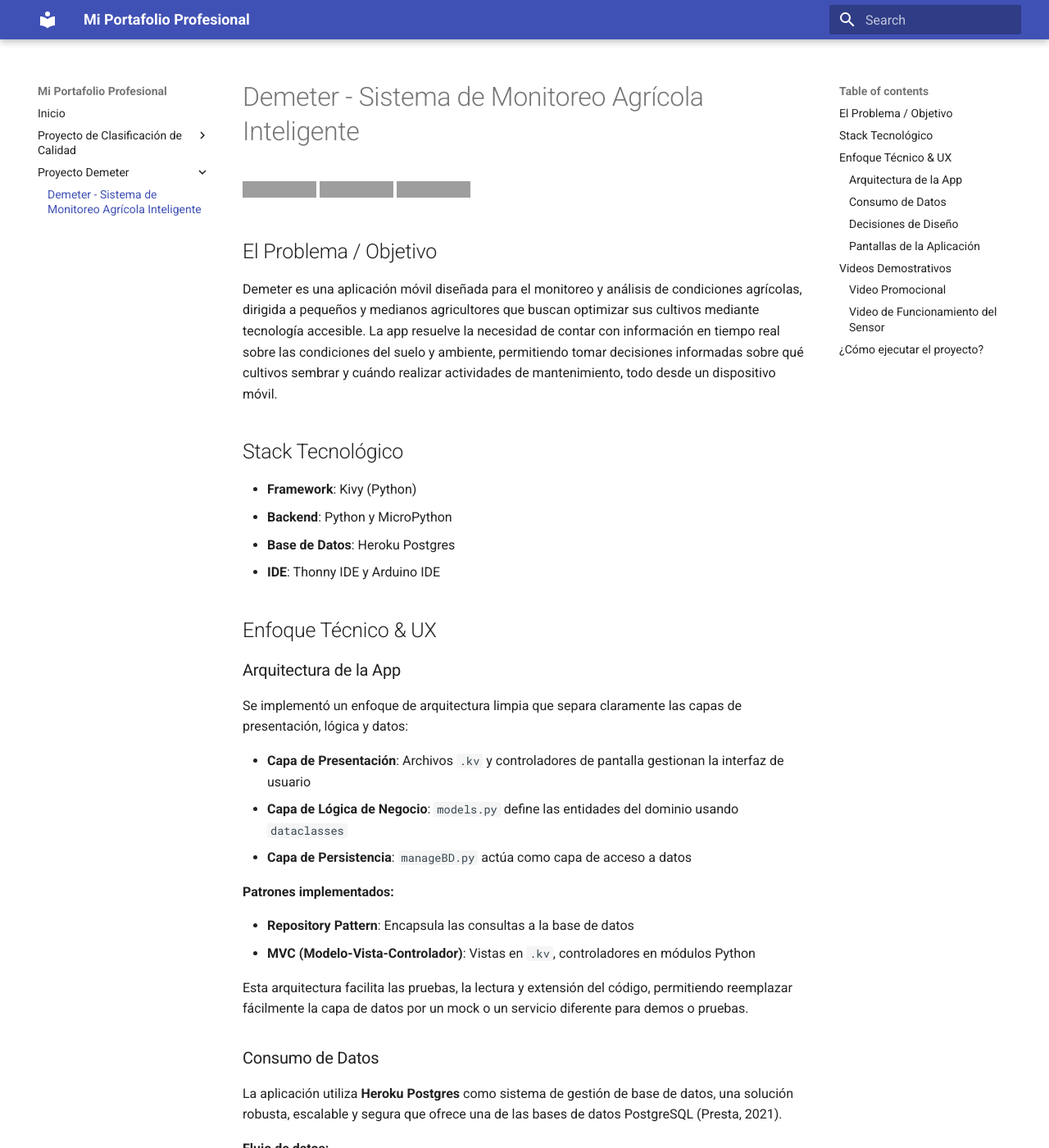
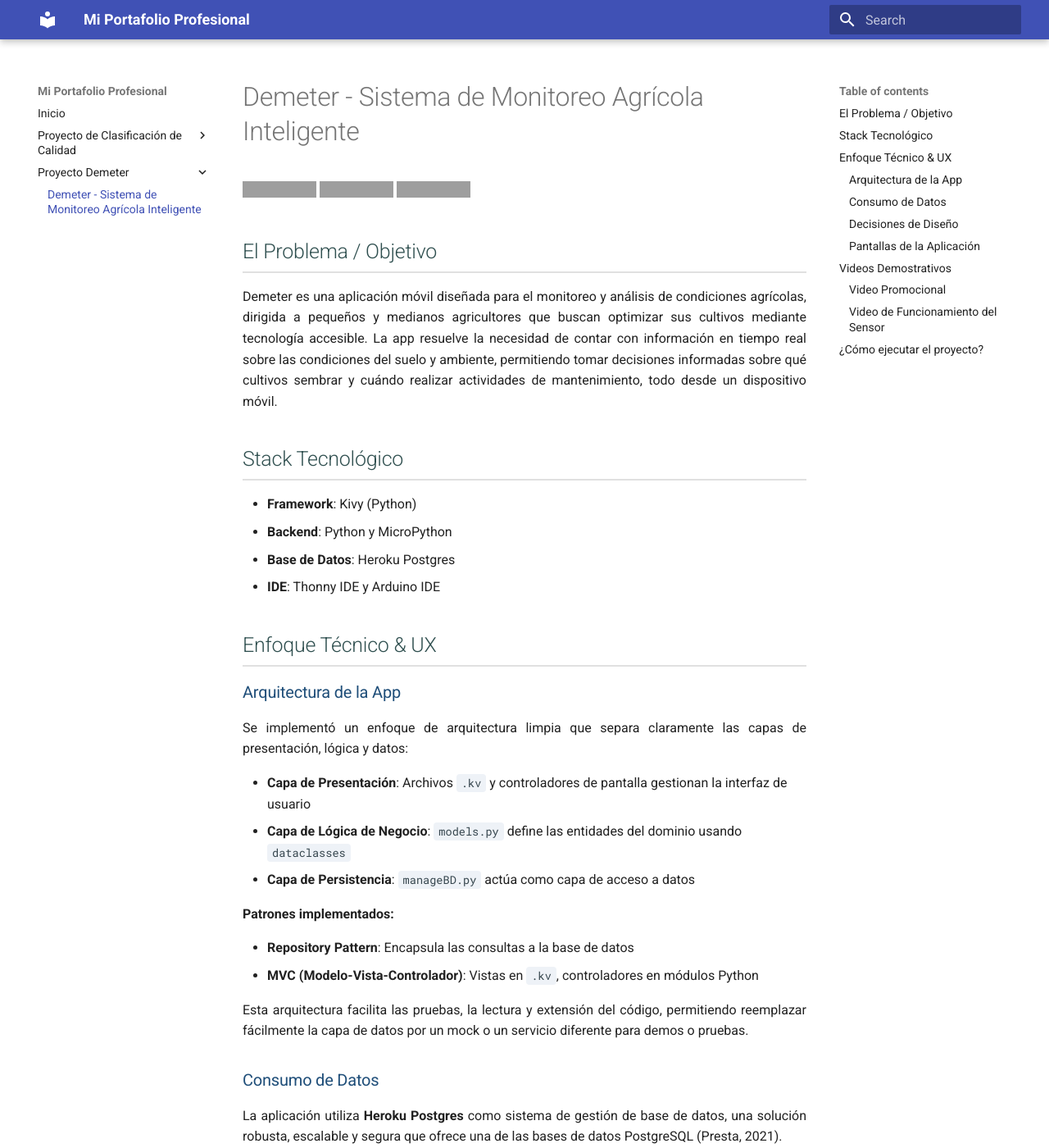
Before and after one commit to VivianaPM/viviana-prasca-portafolio, an MkDocs documentation site: the page built from docs/proyecto-demeter/demeter.md, in a window 1280 px wide and 1400 px high. Shown: the whole window at 82% size. Built offline with MkDocs 1.6.1 and Material for MkDocs 9.7.7, drawn with Linux system fonts in a browser that asks for light colours; grey boxes are pictures that could not be loaded.

Commit message:
style: improve site typography and code blocks

```diff
--- /dev/null
+++ b/docs/stylesheets/extra.css
@@ -0,0 +1,35 @@
+.md-content p {
+  text-align: justify;
+}
+
+.md-content h2 {
+  color: #2f4f4f;
+  border-bottom: 2px solid #e0e0e0;
+  padding-bottom: 0.35rem;
+}
+
+.md-content h3 {
+  color: #1f4e79;
+}
+
+.md-content pre {
+  background-color: #f6f8fa;
+  border: 1px solid #d0d7de;
+  border-radius: 6px;
+  padding: 1rem;
+  overflow-x: auto;
+}
+
+.md-content code {
+  background-color: #eef2f7;
+  border-radius: 4px;
+  padding: 0.1rem 0.3rem;
+}
+
+.md-content .admonition,
+.md-content .note {
+  border-left: 4px solid #4caf50;
+  background-color: #f5fff7;
+  padding: 0.8rem 1rem;
+  border-radius: 6px;
+}
--- a/mkdocs.yml
+++ b/mkdocs.yml
@@ -3,6 +3,8 @@ site_name: Mi Portafolio Profesional
 site_author: Viviana Prasca Méndez
 theme:
   name: material
+extra_css:
+  - stylesheets/extra.css
 
 nav:
   - Inicio: index.md
```
